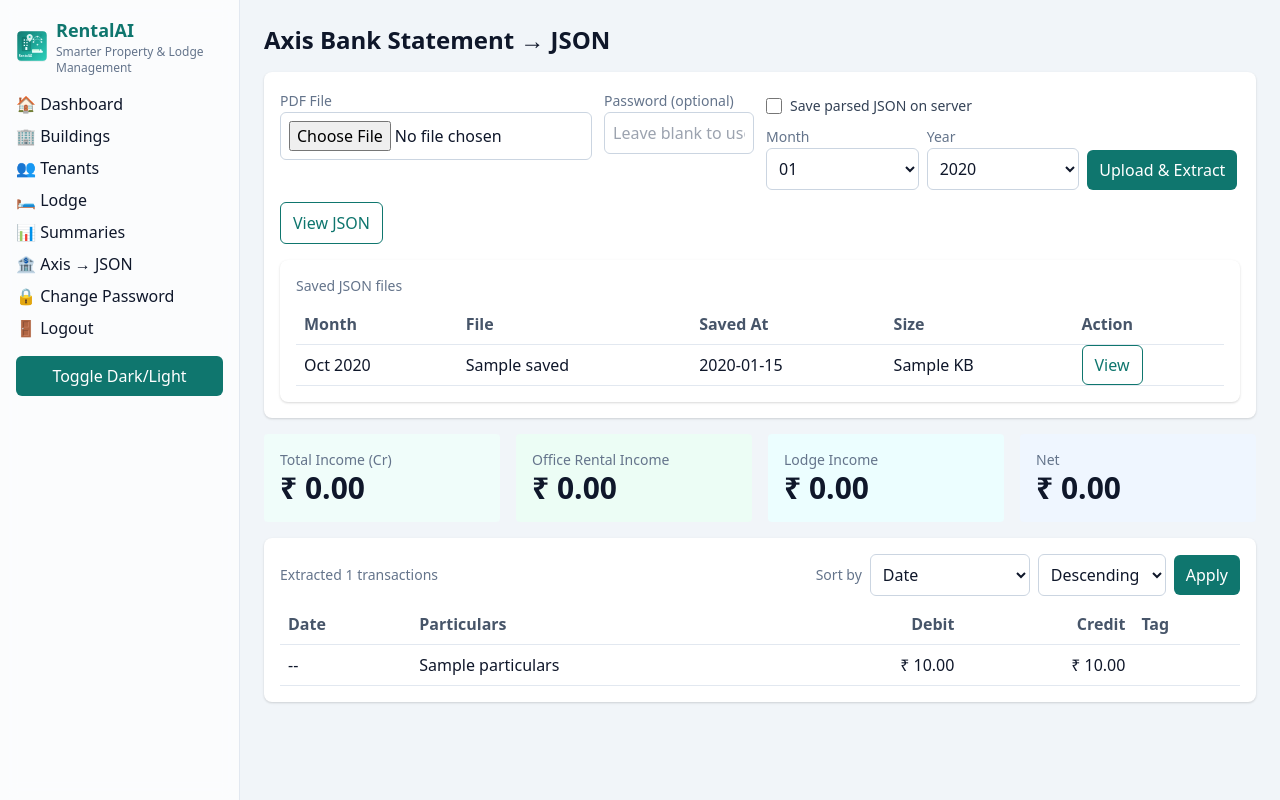
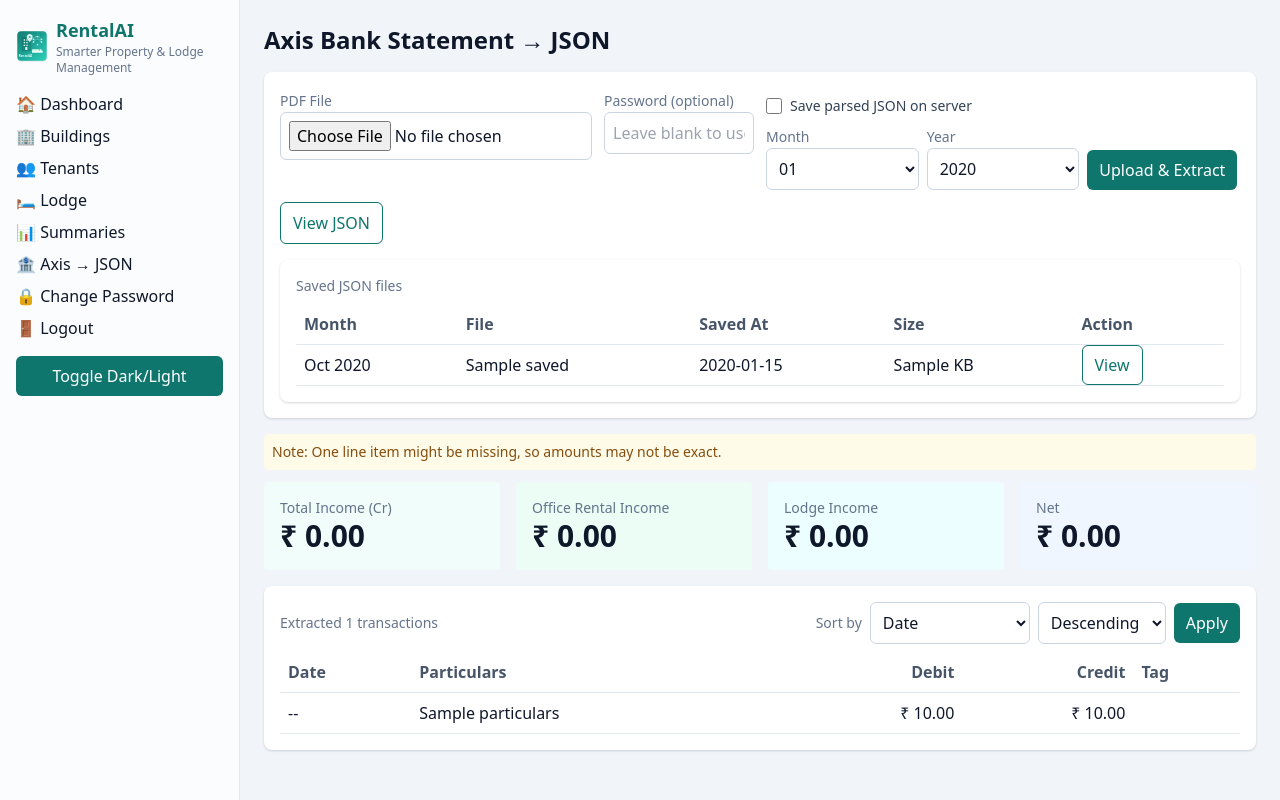
Before and after one commit to bibujohny/rentalAI, a Flask app: template app/templates/pdf_axis.html in a window 1280 px wide. Run offline with Flask 3, Linux system fonts and the light colour scheme; the template is opened without the code that fills it: most values are stand-ins (such as "Sample title", 1, 10 or a date in 2020); some libraries are stand-ins or nearby versions.

Commit message:
Axis results: add disclaimer note that one line item might be missing, totals may not be exact

```diff
--- a/app/templates/pdf_axis.html
+++ b/app/templates/pdf_axis.html
@@ -88,6 +88,9 @@
 </div>
 
 {% if json_rows is not none %}
+<div class="p-2 rounded bg-yellow-50 text-yellow-800 dark:bg-yellow-900/30 dark:text-yellow-200 mb-3 text-sm">
+  Note: One line item might be missing, so amounts may not be exact.
+</div>
 <div class="grid grid-cols-1 md:grid-cols-4 gap-4 mb-4">
   <div class="p-4 rounded bg-teal-50 dark:bg-slate-700/50">
     <div class="text-sm text-slate-500">Total Income (Cr)</div>
```
